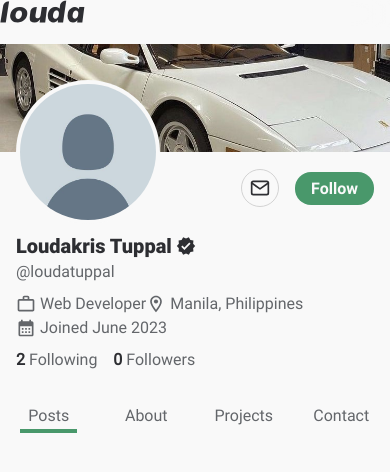
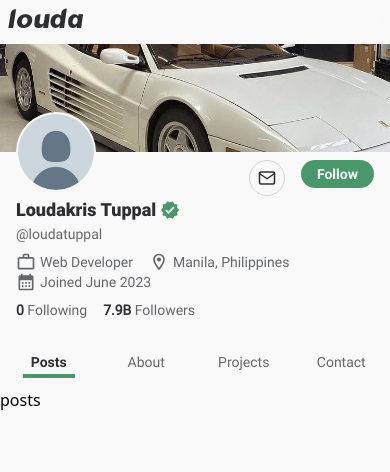
Before and after one commit to loudatppl/louda-portfolio, a React (Vite) app: page / in a window 390 px wide. Shown: the top 472 px of the page. Built offline with nearby package versions, Linux system fonts and the light colour scheme.

Commit message:
feat: added routing

```diff
--- /dev/null
+++ b/src/components/About.jsx
@@ -0,0 +1,9 @@
+import React from 'react'
+
+const About = () => {
+  return (
+    <div>About</div>
+  )
+}
+
+export default About
--- /dev/null
+++ b/src/components/Contact.jsx
@@ -0,0 +1,9 @@
+import React from 'react'
+
+const Contact = () => {
+  return (
+    <div>Contact</div>
+  )
+}
+
+export default Contact
--- a/src/components/Nav.jsx
+++ b/src/components/Nav.jsx
@@ -3,12 +3,14 @@ import React from 'react'
 const Nav = () => {
   return (
     <nav
-        className='fixed top-0 left-0 right-0
-        md:px-4 md:py-2 text-dblack bg-dwhite
-        bg-opacity-30 backdrop-blur-lg'
+        className='fixed flex top-0 left-0 right-0
+        md:px-4 py-2 text-dblack bg-dwhite
+        bg-opacity-50 backdrop-blur-lg justify-start
+        px-2 z-[9999]'
     >
         <h1
-            className='text-lg font-blond'
+            className='md:text-lg font-blond
+            text-base'
         >
             louda
         </h1>
--- /dev/null
+++ b/src/components/Posts.jsx
@@ -0,0 +1,11 @@
+import React from 'react'
+
+const Posts = () => {
+  return (
+    <section>
+        posts
+    </section>
+  )
+}
+
+export default Posts
--- a/src/components/Profile.jsx
+++ b/src/components/Profile.jsx
@@ -1,11 +1,11 @@
-import React from 'react'
+import React, { useState } from 'react'
 
 import { FiMail } from 'react-icons/fi'
 import {
   MdVerified,
   MdWorkOutline,
   MdOutlineLocationOn,
-  MdCalendarMonth
+  MdCalendarMonth,
 } from 'react-icons/md'
 
 import whiteFerrari from '../assets/images/ferrari.jpg'
@@ -13,6 +13,20 @@ import profile from '../assets/images/profile.jpg'
 
 
 const Profile = () => {
+  const [following, setFollowing] = useState( 'Follow' )
+  const [followerCount, setFollowerCount] = useState( 7.9 )
+
+  const handleFollow = () => {
+    if (following === 'Follow') {
+      setFollowing( 'Unfollow' )
+      setFollowerCount(followerCount + 0.1)
+    } else {
+      setFollowing( 'Follow' )
+      setFollowerCount( followerCount - 0.1 )
+    }
+
+  }
+
   return (
     <section
       className='w-full flex justify-center
@@ -35,13 +49,13 @@ const Profile = () => {
           className='flex flex-col px-4 space-y-2'
         >
           <div
-            className='relative w-full min-h-[72px]
+            className='relative w-full md:h-[72px] h-[36px]
             flex justify-end items-center space-x-4'
           >
             <div
-              className='w-36 absolute top-0 left-0
-              rounded-[50%] p-1 transform -translate-y-1/2
-              bg-dwhite'
+              className='md:w-36 absolute top-0 left-0
+              rounded-[50%] md:p-1 transform -translate-y-1/2
+              bg-dwhite w-20 p-[2px]'
             >
               <img
                 src={profile}
@@ -51,82 +65,85 @@ const Profile = () => {
             </div>
             <div
               className='rounded-[50%] p-2 border
-              border-lgray cursor-pointer'
+              border-lgray cursor-pointer self-start
+              md:self-auto md:mt-0 mt-2'
             >
-              <FiMail size={20} />
+              <FiMail size={18} />
             </div>
             <div
               className='bg-dgreen px-4
-              rounded-2xl py-1'
+              rounded-2xl py-1 self-start
+              md:self-auto md:mt-0 mt-2'
             >
-              <a
-                href="/"
-                className='text-base font-broboto
-                text-dwhite'
+              <p
+                className='md:text-base font-broboto
+                text-dwhite text-sm cursor-pointer'
+                onClick={handleFollow}
               >
-                Follow
-              </a>
+                {following}
+              </p>
             </div>
           </div>
           <div>
             <h2
-              className='text-xl font-robotob
+              className='md:text-xl font-robotob
               font-black cursor-pointer flex
-              items-center'
+              items-center text-lg'
             >
               Loudakris Tuppal
               <span
-                className='ml-1'
+                className='ml-1 text-dgreen'
               >
                 <MdVerified size={20} />
               </span>
             </h2>
             <p
               className='font-rroboto text-dgray
-              text-base cursor-pointer'
+              md:text-base cursor-pointer text-sm'
             >
               @loudatuppal
             </p>
           </div>
           <div
-            className='flex text-base font-rroboto
-            md:space-x-4 text-dgray flex-wrap'
+            className='flex md:text-base font-rroboto
+            text-dgray flex-wrap text-sm'
           >
             <div
               className='flex items-center
-              space-x-1 cursor-pointer'
+              space-x-1 cursor-pointer mr-4'
             >
               <MdWorkOutline size={20} />
               <p>Web Developer</p>
             </div>
             <div
               className='flex items-center
-              space-x-1 cursor-pointer'
+              space-x-1 cursor-pointer mr-4'
             >
               < MdOutlineLocationOn size={20} />
               <p>Manila, Philippines</p>
             </div>
             <div
               className='flex items-center
-              space-x-1 cursor-pointer'
+              space-x-1 cursor-pointer mr-4'
             >
               < MdCalendarMonth size={20} />
               <p>Joined June 2023</p>
             </div>
           </div>
           <div
-            className='flex space-x-4 text-base
-            text-dblack font-rroboto'
+            className='flex space-x-4 md:text-base
+            text-dblack font-rroboto text-sm'
           >
             <p
               className='font-bold'
             >
-              2 <span className='text-dgray font-normal'>Following</span>
+              0 <span className='text-dgray font-normal'> Following</span>
             </p>
             <p
               className='font-bold'
             >
-              0 <span className='text-dgray font-normal'>Followers</span>
+              {`${followerCount}B`}
+              <span className='text-dgray font-normal'> Followers</span>
             </p>
           </div>
         </div>
--- /dev/null
+++ b/src/components/Projects.jsx
@@ -0,0 +1,9 @@
+import React from 'react'
+
+const Projects = () => {
+  return (
+    <div>Projects</div>
+  )
+}
+
+export default Projects
--- a/src/components/Tabs.jsx
+++ b/src/components/Tabs.jsx
@@ -1,6 +1,6 @@
 import React from 'react'
 
-import { Link, useLocation } from 'react-router-dom'
+import { Link, Outlet, useLocation } from 'react-router-dom'
 
 const Tabs = () => {
     const location = useLocation();
@@ -14,11 +14,12 @@ const Tabs = () => {
             className='w-[768px]'
         >
             <ul
-                className='flex text-dgray font-rroboto'
+                className='flex text-dgray font-rroboto
+                md:text-base text-sm'
             >
                 <li
                     className='w-1/4 text-center
-                    py-4 hover:bg-lgray transition-colors
+                    py-4 md:hover:bg-lgray transition-colors
                     duration-300'
 
                 >
@@ -26,7 +27,7 @@ const Tabs = () => {
                         to='/'
                         className={`${
                             location.pathname === '/'
-                            ? 'border-b-4 border-dgreen px-2 py-1' : ''
+                            ? 'border-b-4 border-dgreen px-2 py-1 text-dblack font-broboto' : ''
                         }`}
                     >
                         Posts
@@ -34,14 +35,14 @@ const Tabs = () => {
                 </li>
                 <li
                     className='w-1/4 text-center
-                    py-4 hover:bg-lgray transition-colors
+                    py-4 md:hover:bg-lgray transition-colors
                     duration-300'
                 >
                     <Link
                         to='/about'
                         className={`${
                             location.pathname === '/about'
-                            ? 'border-b-4 border-dgreen px-2 py-1' : ''
+                            ? 'border-b-4 border-dgreen px-2 py-1 text-dblack font-broboto' : ''
                         }`}
                     >
                         About
@@ -49,14 +50,14 @@ const Tabs = () => {
                 </li>
                 <li
                     className='w-1/4 text-center
-                    py-4 hover:bg-lgray transition-colors
+                    py-4 md:hover:bg-lgray transition-colors
                     duration-300'
                 >
                     <Link
                         to='/projects'
                         className={`${
                             location.pathname === '/projects'
-                            ? 'border-b-4 border-dgreen px-2 py-1' : ''
+                            ? 'border-b-4 border-dgreen px-2 py-1 text-dblack font-broboto' : ''
                         }`}
                     >
                         Projects
@@ -64,14 +65,14 @@ const Tabs = () => {
                 </li>
                 <li
                     className='w-1/4 text-center
-                    py-4 hover:bg-lgray transition-colors
+                    py-4 md:hover:bg-lgray transition-colors
                     duration-100'
                 >
                     <Link
                         to='/contact'
                         className={`${
                             location.pathname === '/contact'
-                            ? 'border-b-4 border-dgreen px-2 py-1' : ''
+                            ? 'border-b-4 border-dgreen px-2 py-1 text-dblack font-broboto' : ''
                         }`}
                     >
                         Contact
--- a/src/pages/Portfolio.jsx
+++ b/src/pages/Portfolio.jsx
@@ -3,6 +3,13 @@ import React from 'react'
 import Nav from '../components/Nav'
 import Profile from '../components/Profile'
 import Tabs from '../components/Tabs'
+import Posts from '../components/Posts'
+import About from '../components/About'
+import Projects from '../components/Projects'
+import Contact from '../components/Contact'
+
+import { Route, Routes, Router } from 'react-router'
+
 
 const Portfolio = () => {
   return (
@@ -13,6 +20,12 @@ const Portfolio = () => {
         </header>
         <main>
             <Tabs />
+            <Routes>
+                <Route path='/' element={<Posts/>} />
+                <Route path='/about' element={<About />} />
+                <Route path='/projects' element={<Projects />} />
+                <Route path='/contact' element={<Contact />} />
+            </Routes>
         </main>
     </>
   )
```
